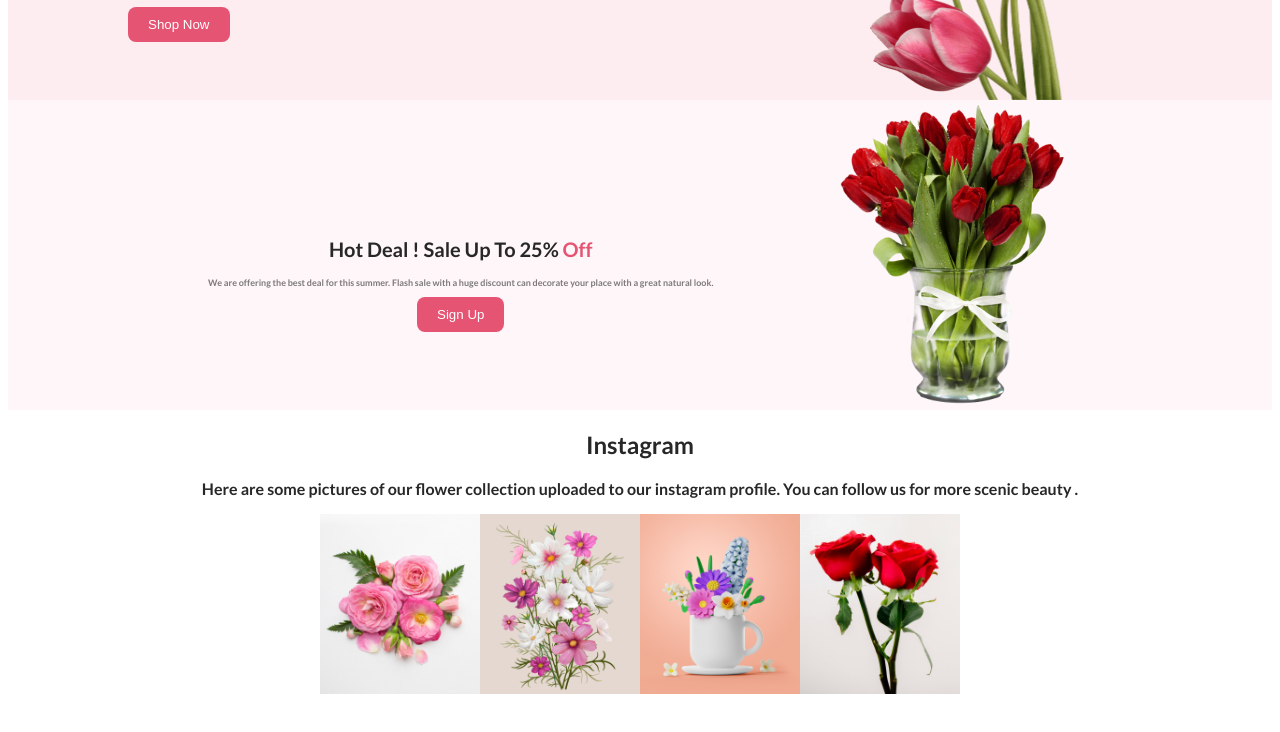
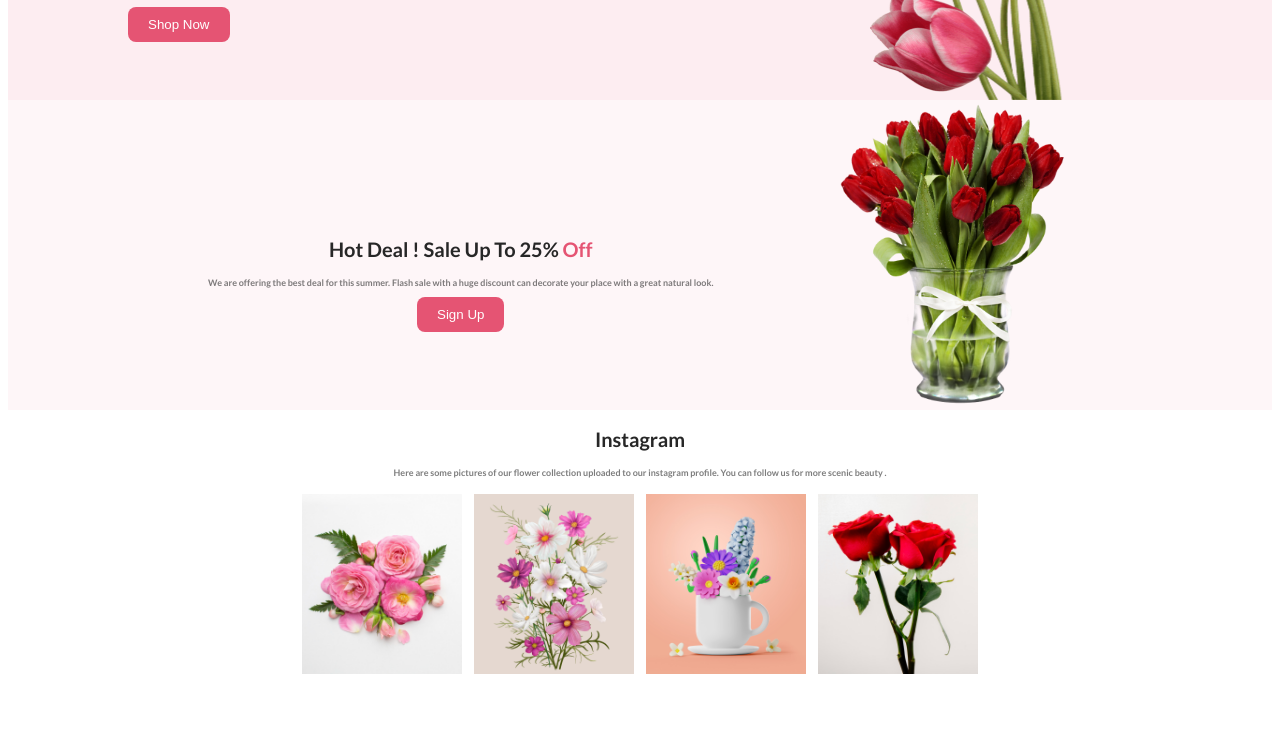
Before and after one commit to sumaiyajahan2023/my-flower-shop-assignment, a plain HTML site: page index.html in a window 1280 px wide. Shown: the part 308-1040 px from the top of the page. Drawn offline with Linux system fonts and the light colour scheme.

Commit message:
social updated

```diff
--- a/styles/style.css
+++ b/styles/style.css
@@ -76,14 +76,17 @@ span{
     text-align: center;
 }
 .social-title{
-
+    color: #272727;
+    font-size: 20px;
 }
 .social-para{
-
+    color: #27272799;
+    font-size: 9px;
 }
 .social-pics{
     display: flex;
     justify-content: center;
+    gap: 12px;
 }
 .images{
     width: 160px;
```
